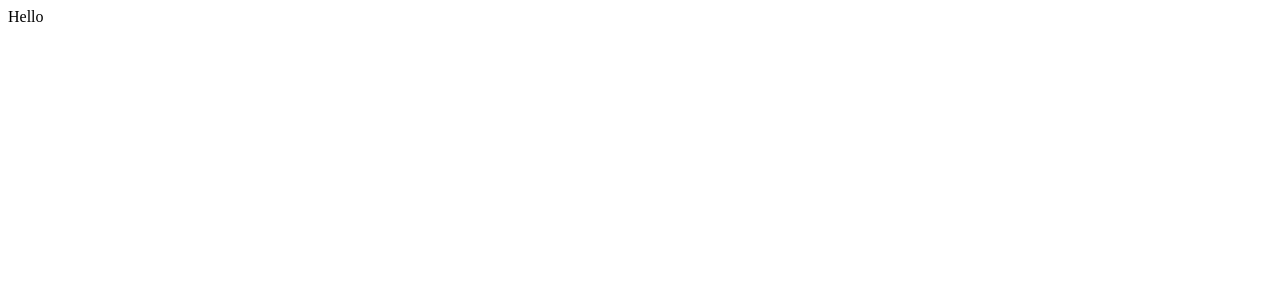
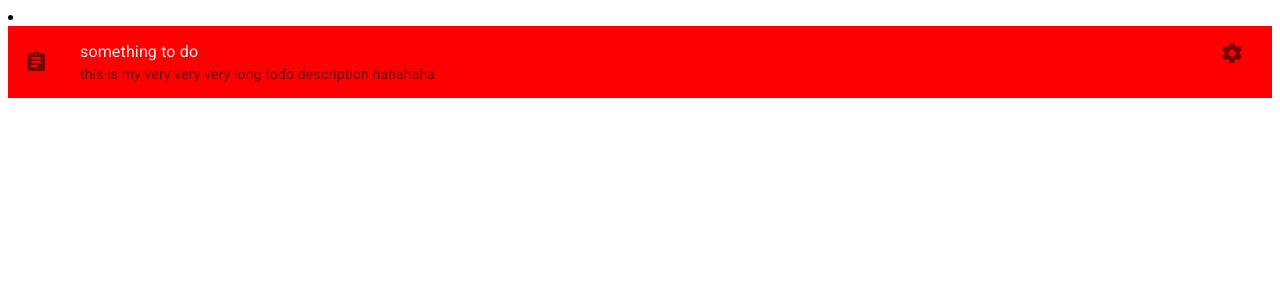
Before and after one commit to sberkaye/to-do-webapp, a React (Create React App) app: page / in a window 1280 px wide. Shown: the top 300 px of the page. Built offline with nearby package versions, Linux system fonts and the light colour scheme.

Commit message:
Created basic versions of a TODO item and a TODO list and set up Redux with react-redux.

```diff
--- a/package.json
+++ b/package.json
@@ -9,8 +9,10 @@
     "@testing-library/react": "^11.2.7",
     "@testing-library/user-event": "^12.8.3",
     "axios": "^0.21.1",
+    "prop-types": "^15.7.2",
     "react": "^17.0.2",
     "react-dom": "^17.0.2",
+    "react-redux": "^7.2.4",
     "react-scripts": "4.0.3",
     "redux": "^4.1.0",
     "web-vitals": "^1.1.2"
--- a/public/index.html
+++ b/public/index.html
@@ -8,6 +8,10 @@
       name="description"
       content="A simple TODO app created by using React and Redux."
     />
+    <link
+      rel="stylesheet"
+      href="https://fonts.googleapis.com/css?family=Roboto:300,400,500,700&display=swap"
+    />
     <title>TODO App</title>
   </head>
   <body>
--- a/src/App.js
+++ /dev/null
@@ -1,5 +0,0 @@
-import React from 'react';
-
-const App = () => <div className="App">Hello</div>;
-
-export default App;
--- /dev/null
+++ b/src/api/jsonPlaceholder.js
@@ -0,0 +1,5 @@
+import axios from 'axios';
+
+export default axios.create({
+  baseURL: 'https://jsonplaceholder.typicode.com/users/1/todos',
+});
--- /dev/null
+++ b/src/components/App.js
@@ -0,0 +1,6 @@
+import React from 'react';
+import TodoList from './TodoList';
+
+const App = () => <TodoList />;
+
+export default App;
--- /dev/null
+++ b/src/components/Todo.jsx
@@ -0,0 +1,55 @@
+/**
+ * A simple TODO item made by using Material UI's ListItem component
+ */
+
+import React from 'react';
+import {
+  ListItem,
+  ListItemIcon,
+  ListItemText,
+  ListItemSecondaryAction,
+  IconButton,
+} from '@material-ui/core';
+import { makeStyles } from '@material-ui/core/styles';
+import { AssignmentRounded, SettingsRounded } from '@material-ui/icons';
+import PropType from 'prop-types';
+
+const useStyles = makeStyles({
+  todoItem: (props) => ({
+    backgroundColor: props.completed ? 'green' : 'red',
+    color: '#eee',
+  }),
+});
+
+const Todo = (props) => {
+  const { name, description } = props;
+  const classes = useStyles(props);
+
+  return (
+    <>
+      <ListItem className={classes.todoItem}>
+        <ListItemIcon>
+          <AssignmentRounded />
+        </ListItemIcon>
+        <ListItemText primary={name} secondary={description} />
+        <ListItemSecondaryAction>
+          <IconButton aria-label="Edit TODO">
+            <SettingsRounded />
+          </IconButton>
+        </ListItemSecondaryAction>
+      </ListItem>
+    </>
+  );
+};
+
+Todo.propTypes = {
+  name: PropType.string.isRequired,
+  description: PropType.string.isRequired,
+  completed: PropType.bool,
+};
+
+Todo.defaultProps = {
+  description: false,
+};
+
+export default Todo;
--- /dev/null
+++ b/src/components/TodoList.jsx
@@ -0,0 +1,11 @@
+import React from 'react';
+import Todo from './Todo';
+
+const TodoList = () => (
+  <Todo
+    name="something to do"
+    description="this is my very very very long todo description hahahaha"
+  />
+);
+
+export default TodoList;
--- a/src/index.js
+++ b/src/index.js
@@ -1,10 +1,18 @@
 import React from 'react';
 import ReactDOM from 'react-dom';
-import App from './App';
+import { createStore } from 'redux';
+import { Provider } from 'react-redux';
+
+import App from './components/App';
+import reducers from './redux/reducers';
+
+const store = createStore(reducers);
 
 ReactDOM.render(
   <React.StrictMode>
-    <App />
+    <Provider store={store}>
+      <App />
+    </Provider>
   </React.StrictMode>,
   document.getElementById('root'),
 );
--- /dev/null
+++ b/src/redux/actions/types.js
@@ -0,0 +1 @@
+export const ADD = 'ADD';
--- /dev/null
+++ b/src/redux/reducers/index.js
@@ -0,0 +1,7 @@
+import { combineReducers } from 'redux';
+
+import todoReducer from './todoReducer';
+
+export default combineReducers({
+  todos: todoReducer,
+});
--- /dev/null
+++ b/src/redux/reducers/todoReducer.js
@@ -0,0 +1,17 @@
+import { ADD } from '../actions/types';
+
+const INITIAL_STATE = {
+  todos: [],
+};
+
+export default (state = INITIAL_STATE, action) => {
+  switch (action.type) {
+    case ADD:
+      return {
+        ...state,
+        todos: [...state.todos, action.payload],
+      };
+    default:
+      return state;
+  }
+};
```
Also changed, not shown: 1 other file (tests, documents, lock files or other folders).
